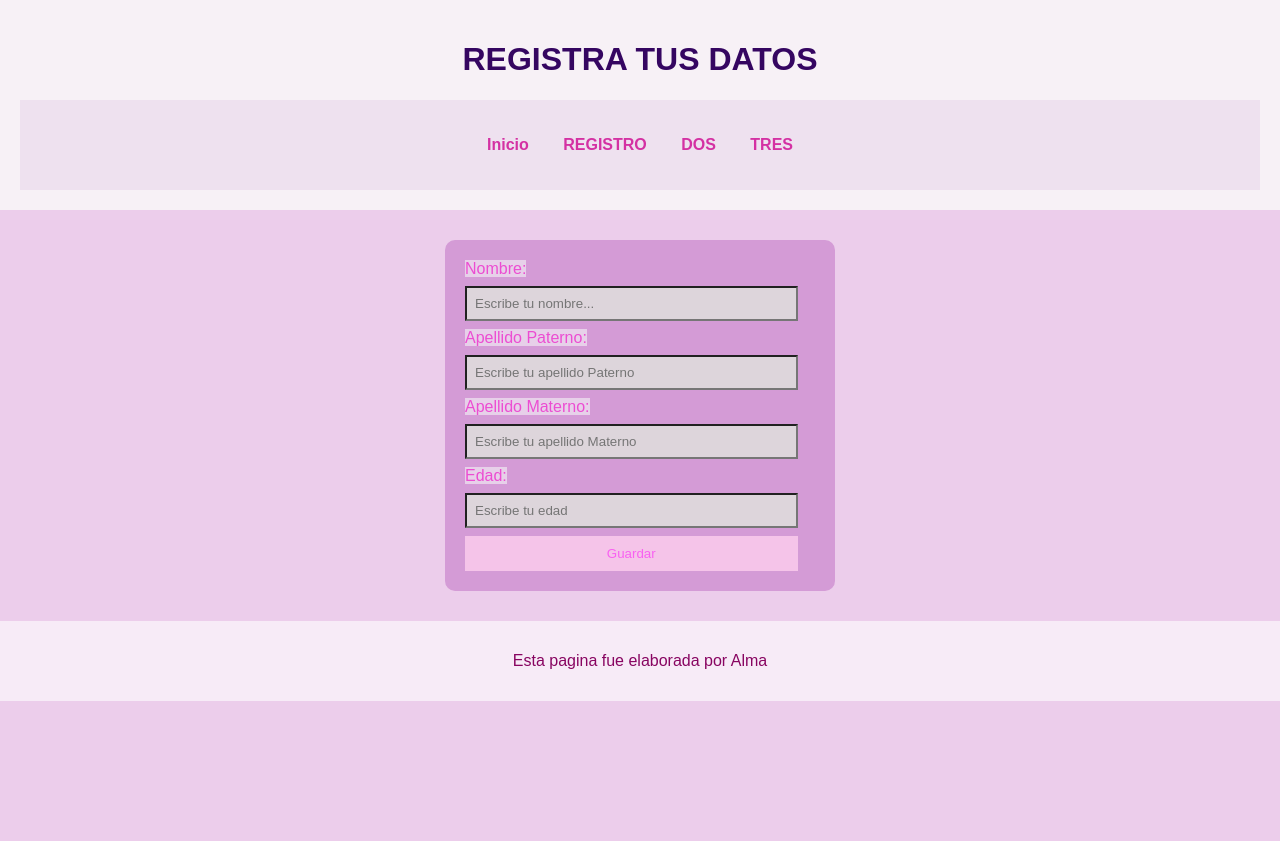
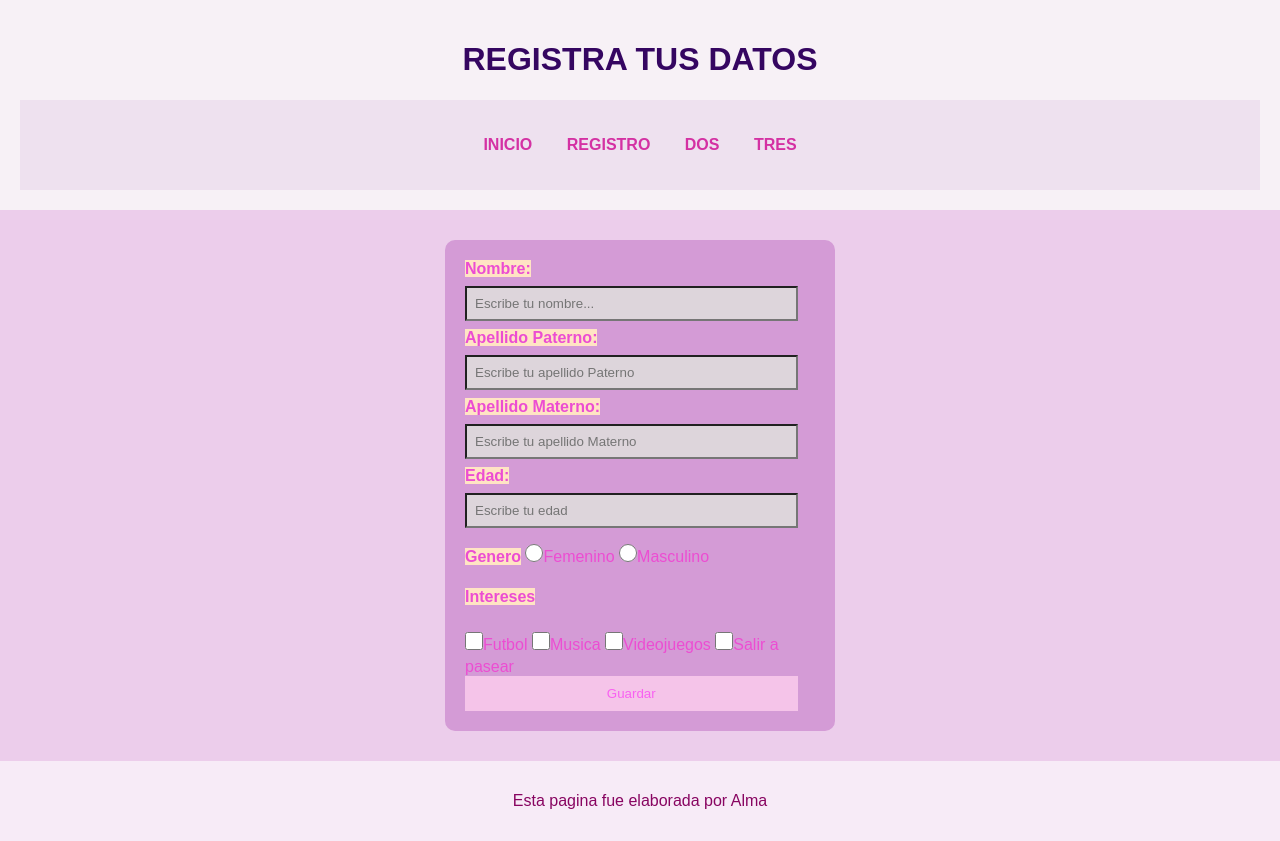
Before and after one commit to qlmqghy28/AMGH, a Django app: page /registro in a window 1280 px wide. Before the commit the page ends 701 px from the top, so only its background shows below. Run offline with Django 5.2, Linux system fonts and the light colour scheme.

Commit message:
mejore el formulario

```diff
--- a/GONZALEZ/static/gonzalez/estilos.css
+++ b/GONZALEZ/static/gonzalez/estilos.css
@@ -85,6 +85,14 @@ button{
     width: 95%;
     cursor:pointer;
 }
+input[type="checkbox"],
+input[type="radio"] {
+    accent-color: rgb(245, 196, 233);
+    width: 18px;
+    height: 18px;
+    cursor: pointer;
+}
 label{
-     background-color: rgb(231, 208, 233);
+    font-weight: bold;
+    background-color: bisque;
 }
--- a/GONZALEZ/templates/GONZALEZ/formregistro.html
+++ b/GONZALEZ/templates/GONZALEZ/formregistro.html
@@ -15,7 +15,7 @@
         <!-- MENÚ DE NAVEGACIÓN -->
         <nav>
             <ul>
-                <li><a href="#inicio">Inicio</a></li>
+                <li><a href="#inicio">INICIO</a></li>
                 <li><a href="#registro">REGISTRO</a></li>
                 <li><a href="#">DOS</a></li>
                 <li><a href="#">TRES</a></li>
@@ -31,6 +31,14 @@
      <input type="text" name="apellidom" placeholder="Escribe tu apellido Materno">
      <label>Edad:</label>
      <input type="number" name="edad" min="14" max="25" placeholder="Escribe tu edad" required>
+     <label>Genero</label>
+     <input type="radio" name="genero" value="Femenino">Femenino
+     <input type="radio" name="genero" value="Masculino">Masculino<br><br>
+     <label>Intereses</label><br><br>
+     <input type="checkbox" name="intereses" value="Futbol">Futbol
+     <input type="checkbox" name="intereses" value="Musica">Musica
+     <input type="checkbox" name="intereses" value="Videojuegos">Videojuegos
+     <input type="checkbox" name="intereses" value="Salir a pasear">Salir a pasear
      <button type="submit">Guardar</button>
 </form>
 
```
